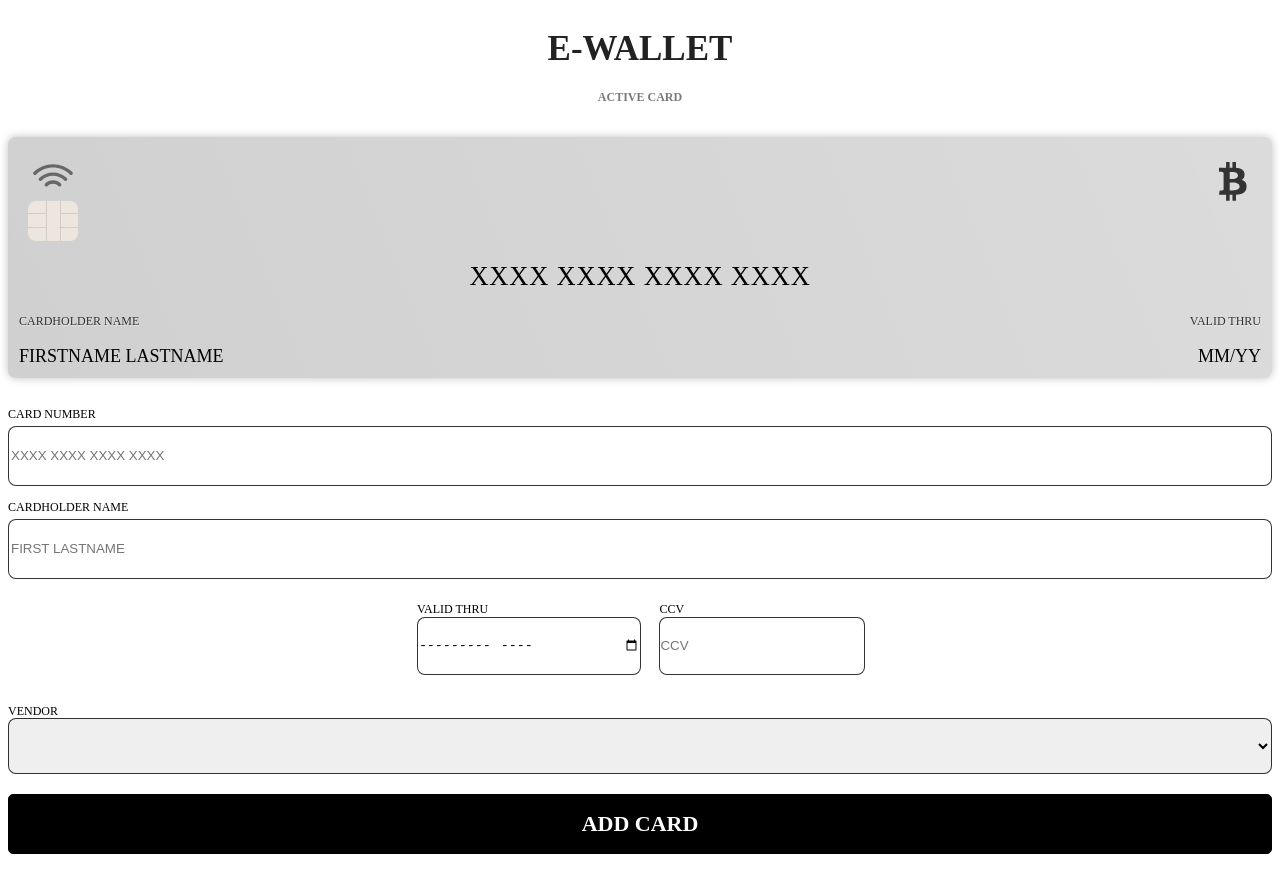
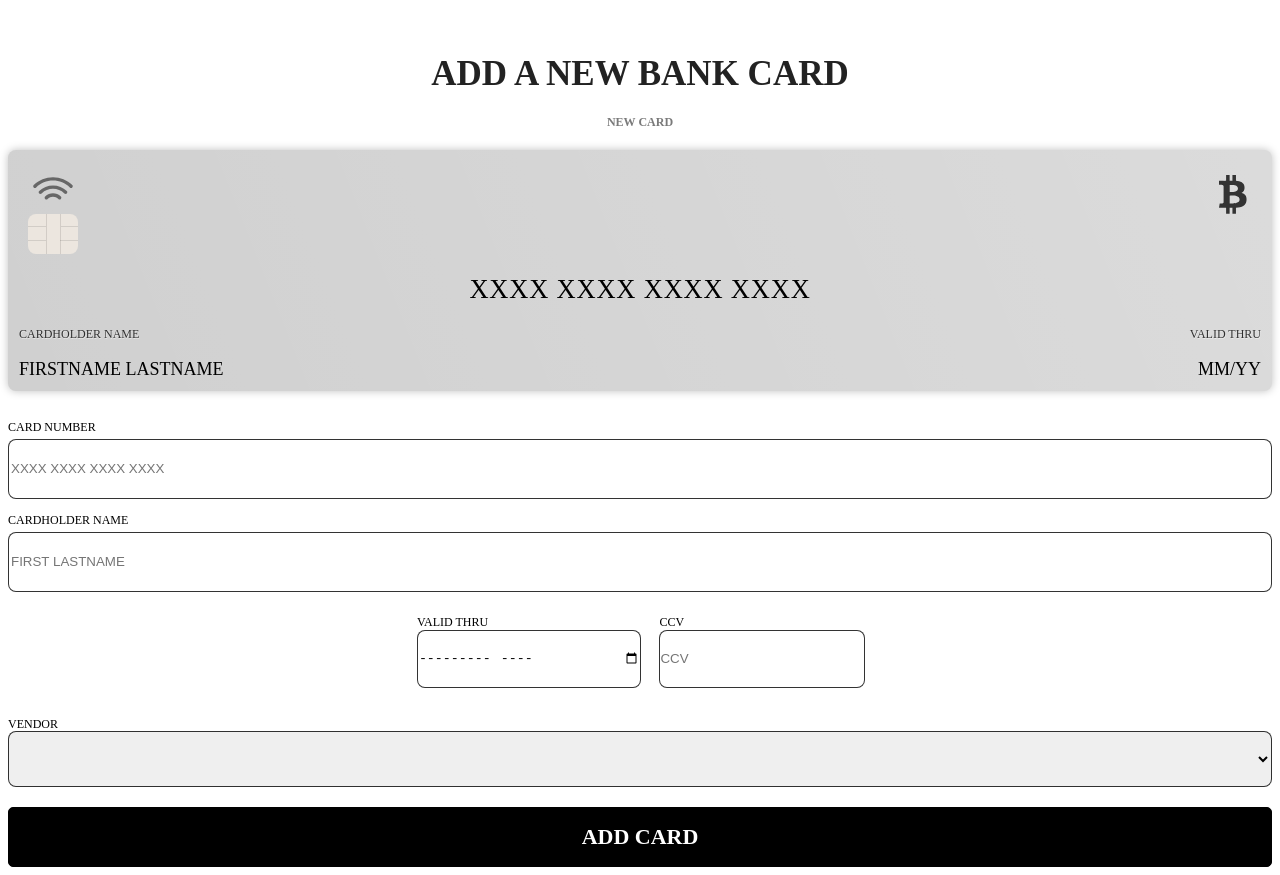
Before and after one commit to Oscar-Mattsson-790/e-wallet, a React (Vite) app in the folder e-wallet/: page /addcard in a window 1280 px wide. Built offline with nearby package versions, Linux system fonts and the light colour scheme.

Commit message:
Complete

```diff
--- a/e-wallet/src/components/AddCard/AddCard.jsx
+++ b/e-wallet/src/components/AddCard/AddCard.jsx
@@ -2,6 +2,7 @@ import Top from "../Top/Top";
 import Card from "../Card/Card";
 import "./AddCard.css";
 import CreditCardsData from "../../assets/creditcards.json";
+import { Link } from "react-router-dom";
 
 export default function AddCard() {
   const cardData = CreditCardsData[4];
@@ -16,9 +17,17 @@ export default function AddCard() {
 
   console.log(newCard);
 
+  function handleClick() {
+    console.log(newCard);
+  }
+
   return (
     <div className="addCard">
-      <Top />
+      <Top
+        title="ADD A NEW BANK CARD"
+        description="NEW CARD"
+        style={{ color: "red" }}
+      />
       <Card cardData={cardData} />
       <form className="input-container">
         <label>CARD NUMBER</label>
@@ -87,7 +96,11 @@ export default function AddCard() {
           <option value="evil corp">EVIL CORP</option>
         </select>
       </form>
-      <button className="addCard-btn">ADD CARD</button>
+      <Link to="/">
+        <button className="addCard-btn" onClick={handleClick}>
+          ADD CARD
+        </button>
+      </Link>
     </div>
   );
 }
--- a/e-wallet/src/components/Home/Home.jsx
+++ b/e-wallet/src/components/Home/Home.jsx
@@ -17,7 +17,7 @@ export default function Home() {
 
   return (
     <div className="home">
-      <Top />
+      <Top title="E-WALLET" description="ACTIVE CARD" />
       <Card cardData={activeCard} />
       <CardStack activeCard={activeCard} />
       <Link to="/addcard">
--- a/e-wallet/src/components/Top/Top.css
+++ b/e-wallet/src/components/Top/Top.css
@@ -1,4 +1,11 @@
 @import url("https://fonts.googleapis.com/css2?family=Anton&display=swap");
+
+.top {
+  padding-top: 25px;
+  padding-bottom: 0;
+  padding-left: 40px;
+  padding-right: 40px;
+}
 
 .top-header {
   font-family: "PT Mono";
@@ -17,4 +24,6 @@
   font-size: 12px;
   line-height: 15px;
   color: rgba(34, 34, 34, 0.6);
+
+  margin-bottom: 0;
 }
--- a/e-wallet/src/components/Top/Top.jsx
+++ b/e-wallet/src/components/Top/Top.jsx
@@ -1,17 +1,10 @@
 import "./Top.css";
 
-export default function Top() {
-  const addCardHeader = {
-    title: "ADD A NEW BANK CARD",
-    text: "NEW CARD",
-  };
-
-  console.log(addCardHeader);
-
+export default function Top(props) {
   return (
     <div className="top">
-      <h1 className="top-header">E-WALLET</h1>
-      <p className="top-header-text">ACTIVE CARD</p>
+      <h1 className="top-header">{props.title}</h1>
+      <p className="top-header-text">{props.description}</p>
     </div>
   );
 }
```
